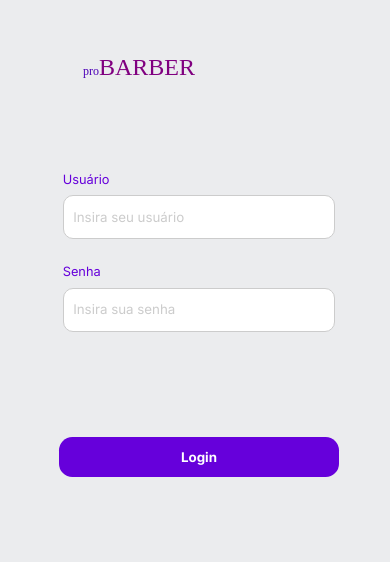
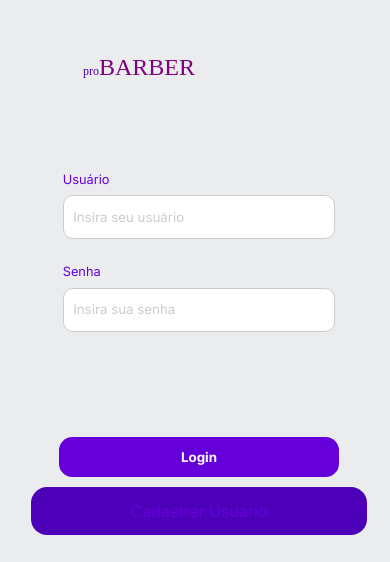
Before and after one commit to marcoshjf/front-end, a React (Vite) app: page / in a window 390 px wide. Shown: the part 282-844 px from the top of the page. Built offline with nearby package versions, Linux system fonts and the light colour scheme; a web font is replaced by a local one.

Commit message:
ajustes finais

```diff
--- a/src/components/cadastro_func.tsx
+++ b/src/components/cadastro_func.tsx
@@ -25,7 +25,7 @@ const CadastroFuncionario: React.FC = () => {
   };
 
   const handleBackClick = () => {
-    navigate('/adm_user');
+    navigate('/');
   };
 
   return (
--- a/src/components/fluxo.tsx
+++ b/src/components/fluxo.tsx
@@ -82,7 +82,7 @@ const Fluxo: React.FC = () => {
 
         <section className="menu-section">
           <div className="menu">
-            <h2>Geladeira</h2>
+            <h2>Produtos</h2>
             <table>
               <tbody>
                 <tr>
--- a/src/components/login.tsx
+++ b/src/components/login.tsx
@@ -20,6 +20,10 @@ const Login: React.FC = () => {
     } else {
       alert('Usuário ou senha inválidos, favor verificar a senha ou e-mail digitado');
     }
+  };
+
+  const handleCadastro = () => {
+    navigate('/cadFunc');
   };
 
   return (
@@ -54,6 +58,9 @@ const Login: React.FC = () => {
           <button className="botao-entrar" onClick={handleLogin}>
             Login
           </button>
+          <button className="botao-cadastrar" onClick={handleCadastro}>
+            Cadastrar Usuário
+          </button>
         </div>
       </div>
     </div>
--- a/src/styles/login.css
+++ b/src/styles/login.css
@@ -1,41 +1,41 @@
-
-/*importando fontes para o projeto*/
+/* importando fontes para o projeto */
 @import url('https://fonts.googleapis.com/css2?family=Inter:wght@100..900&family=Karantina:wght@300;400;700&display=swap');
-/*variaveis para o projeto*/
-:root{
+/* variáveis para o projeto */
+:root {
   --font-logo: Karantina;
   --cor-logo: #4C00B7;
   --cor-letras: #333333;
   --font-letras: Inter;
-  --cor-usuario:#CCCCCC;
+  --cor-usuario: #CCCCCC;
   --cor-botao: #6600DB;
 }
 
-/*estilo tela de login*/
-.login{
+/* estilo tela de login */
+.login {
   display: flex;
   flex-direction: column;
   align-items: center;
   justify-content: center;
 }
-/*estilo logo*/
-.logo{
+
+/* estilo logo */
+.logo {
   font-weight: 400;
   font-family: var(--font-logo);
   color: var(--cor-logo);
   font-size: 5em;
 }
 
-/*palavra pro tem um tamanho diferente*/
-.pro{
+/* palavra pro tem um tamanho diferente */
+.pro {
   font-weight: 400;
   font-family: var(--font-logo);
   color: var(--cor-logo);
   font-size: 0.5em;
 }
 
-/*estilo usuario e senha*/
-.usuario, .senha{
+/* estilo usuario e senha */
+.usuario, .senha {
   color: var(--cor-letras);
   font-family: var(--font-letras);
   font-weight: 400;
@@ -43,35 +43,38 @@
   font-size: 1em;
 }
 
-/*estilo placeholder*/
-.inserir-usuario, .inserir-senha{
+/* estilo placeholder */
+.inserir-usuario, .inserir-senha {
   width: 20em;
   height: 3em;
   border-radius: 10px;
   border: 1px solid #CCCCCC;
 }
-/*tirando o foco das bordas pra nao ficar preto quando clica*/
+
+/* tirando o foco das bordas pra nao ficar preto quando clica */
 .inserir-usuario:focus,
 .inserir-senha:focus {
   outline: none;
 }
 
 /* campo onde vai a senha */
-.inserir-usuario::placeholder{
+.inserir-usuario::placeholder,
+.inserir-senha::placeholder {
   color: var(--cor-usuario);
   font-family: var(--font-letras);
   font-weight: 400;
   font-size: 1em;
 }
 
-.inserir-senha::placeholder{
-  color: var(--cor-usuario);
-  font-family: var(--font-letras);
-  font-weight: 400;
-  font-size: 1em;
+/* estilo botao login */
+.botao {
+  display: flex;
+  flex-direction: column;
+  align-items: center;
+  width: 100%;
 }
-/* estilo botao login */
-.botao-entrar{
+
+.botao-entrar {
   background-color: var(--cor-botao);
   height: 3em;
   width: 21em;
@@ -84,17 +87,36 @@
   font-family: var(--font-letras);
 }
 
-/*hover do botao entrar web*/
-.botao-entrar:hover{
+/* hover do botao entrar web */
+.botao-entrar:hover {
   background-color: #CCCCCC;
   color: #333333;
   border: #333333;
 }
 
-/*Responsivo para o celular*/
-@media (max-width: 932px){
+/* estilo botao cadastrar */
+.botao-cadastrar {
+  background-color: #4CAF50;
+  height: 3em;
+  width: 21em;
+  margin-top: 1em;
+  padding: 0.5em;
+  border: none;
+  border-radius: 1em;
+  color: white;
+  text-align: center;
+  font-family: var(--font-letras);
+  cursor: pointer;
+}
 
-  .login{
+/* hover do botao cadastrar */
+.botao-cadastrar:hover {
+  background-color: #45a049;
+}
+
+/* Responsivo para o celular */
+@media (max-width: 932px) {
+  .login {
     display: flex;
     flex-direction: column;
     align-items: center;
@@ -103,7 +125,7 @@
     margin-top: 20em;
   }
 
-  .logo{
+  .logo {
     font-weight: 400;
     font-family: var(--font-logo);
     color: var(--cor-logo);
@@ -111,15 +133,14 @@
     margin-right: 0.3em;
   }
 
-  .pro{
+  .pro {
     font-weight: 400;
     font-family: var(--font-logo);
     color: var(--cor-logo);
     font-size: 0.5em;
   }
 
-
-  .usuario, .senha{
+  .usuario, .senha {
     color: var(--cor-letras);
     font-family: var(--font-letras);
     font-weight: 400;
@@ -127,16 +148,26 @@
     font-size: 0.8em;
   }
 
-  .ajuste{
+  .ajuste {
     margin-top: 4em;
   }
 
-  .botao-entrar{
+  .botao-entrar {
     margin-top: 6em;
     font-weight: 700;
   }
 
+  .botao-cadastrar {
+    margin-top: 10px;
+    padding: 10px;
+    font-size: 16px;
+    background-color: var(--cor-logo);
+    color: var(--cor-letras);
+    border: none;
+    cursor: pointer;
+  }
 
-
-
+  .botao-cadastrar:hover {
+    background-color: var(--cor-logo);
+  }
 }
```
